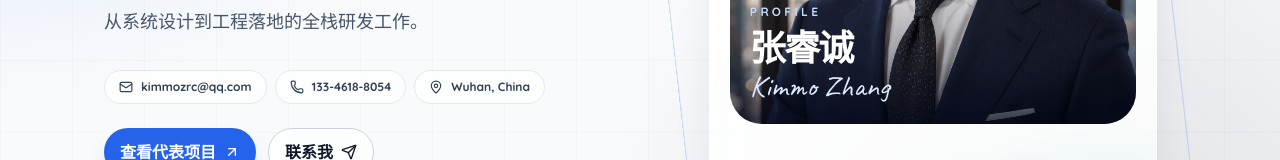
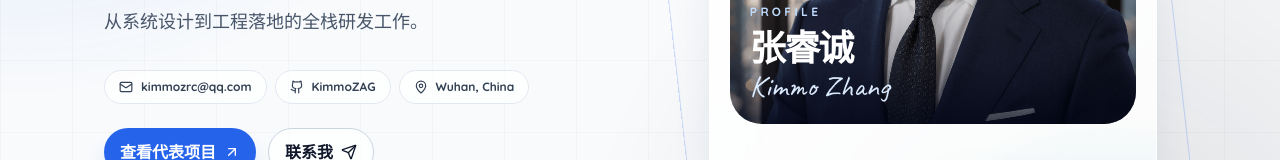
Before and after one commit to KimmoZAG/Intro4kimmo, a React (Vite) app: page / in a window 1280 px wide. Shown: the part 444-604 px from the top of the page. Built offline with nearby package versions, Linux system fonts and the light colour scheme.

Commit message:
移除电话并修复元素层叠冲突
- 移除 Hero/联系区电话及未用字段、导入
- Hero 电话 chip 替换为 GitHub chip
- 修复 cursor-glow 覆盖正文(z-index 1→-1)
- Hero 内容加 relative z-10, 避免浮动光球盖住文字

```diff
--- a/src/App.css
+++ b/src/App.css
@@ -224,7 +224,7 @@
 /* ---------- Cursor spotlight ---------- */
 .cursor-glow {
   position: fixed;
-  z-index: 1;
+  z-index: -1;
   top: 0;
   left: 0;
   height: 460px;
--- a/src/App.tsx
+++ b/src/App.tsx
@@ -15,7 +15,6 @@ import {
   Mail,
   MapPin,
   Moon,
-  Phone,
   Send,
   Sparkles,
   Sun,
@@ -81,7 +80,6 @@ const profile = {
   role: "服务计算技术与系统教育部重点实验室\n金海-廖小飞系统组",
   location: "Wuhan, China\n2027.06 硕士毕业",
   email: "kimmozrc@qq.com",
-  phone: "133-4618-8054",
   github: "https://github.com/KimmoZAG",
   repo: "https://github.com/KimmoZAG/Intro4kimmo",
   photo: `${import.meta.env.BASE_URL}profile-photo.png`,
@@ -753,7 +751,7 @@ function App() {
           <span />
           <span />
         </div>
-        <div className="grid w-full items-center gap-12 lg:grid-cols-[1.05fr_0.95fr]">
+        <div className="relative z-10 grid w-full items-center gap-12 lg:grid-cols-[1.05fr_0.95fr]">
           <div className="animate-rise">
             <Badge variant="outline" className="mb-5 rounded-full border-blue-200 bg-blue-50 px-3 py-1 text-blue-700 dark:border-blue-400/30 dark:bg-blue-400/10 dark:text-blue-200">
               <Sparkles className="size-3.5" aria-hidden="true" />
@@ -777,9 +775,9 @@ function App() {
                 <Mail className="size-3.5" aria-hidden="true" />
                 {profile.email}
               </a>
-              <a href={`tel:${profile.phone.replace(/-/g, "")}`} className="contact-chip group inline-flex items-center gap-2 rounded-full border border-slate-200 bg-white/70 px-3.5 py-2 text-xs font-bold text-slate-700 transition-all duration-200 hover:-translate-y-0.5 hover:border-blue-300 hover:text-blue-700 dark:border-white/10 dark:bg-white/5 dark:text-slate-200 dark:hover:border-blue-300/40 dark:hover:text-blue-200">
-                <Phone className="size-3.5" aria-hidden="true" />
-                {profile.phone}
+              <a href={profile.github} target="_blank" rel="noreferrer" className="contact-chip group inline-flex items-center gap-2 rounded-full border border-slate-200 bg-white/70 px-3.5 py-2 text-xs font-bold text-slate-700 transition-all duration-200 hover:-translate-y-0.5 hover:border-blue-300 hover:text-blue-700 dark:border-white/10 dark:bg-white/5 dark:text-slate-200 dark:hover:border-blue-300/40 dark:hover:text-blue-200">
+                <Github className="size-3.5" aria-hidden="true" />
+                KimmoZAG
               </a>
               <span className="inline-flex items-center gap-2 rounded-full border border-slate-200 bg-white/70 px-3.5 py-2 text-xs font-bold text-slate-700 dark:border-white/10 dark:bg-white/5 dark:text-slate-200">
                 <MapPin className="size-3.5" aria-hidden="true" />
@@ -1073,7 +1071,7 @@ function App() {
               <p className="font-hand text-3xl text-blue-100">Let's build reliable AI systems</p>
               <h2 className="mt-3 text-3xl font-black tracking-[-0.04em] sm:text-5xl">欢迎联系我</h2>
               <p className="mt-5 max-w-2xl text-base leading-8 text-blue-50">
-                欢迎通过邮箱、电话或 GitHub 与我交流，期待你的来信。
+                欢迎通过邮箱或 GitHub 与我交流，期待你的来信。
               </p>
             </div>
             <div className="flex flex-col gap-3 sm:flex-row sm:flex-wrap lg:justify-end">
@@ -1081,12 +1079,6 @@ function App() {
                 <a href={`mailto:${profile.email}`}>
                   <Mail className="size-4" aria-hidden="true" />
                   {profile.email}
-                </a>
-              </Button>
-              <Button asChild variant="outline" size="lg" className="h-12 cursor-pointer rounded-full border-white/20 bg-white/10 px-6 text-base font-black text-white transition-colors duration-200 hover:bg-white hover:text-slate-950">
-                <a href={`tel:${profile.phone.replace(/-/g, "")}`}>
-                  <Phone className="size-4" aria-hidden="true" />
-                  {profile.phone}
                 </a>
               </Button>
               <Button asChild variant="outline" size="lg" className="h-12 cursor-pointer rounded-full border-white/20 bg-white/10 px-6 text-base font-black text-white transition-colors duration-200 hover:bg-white hover:text-slate-950">
```
